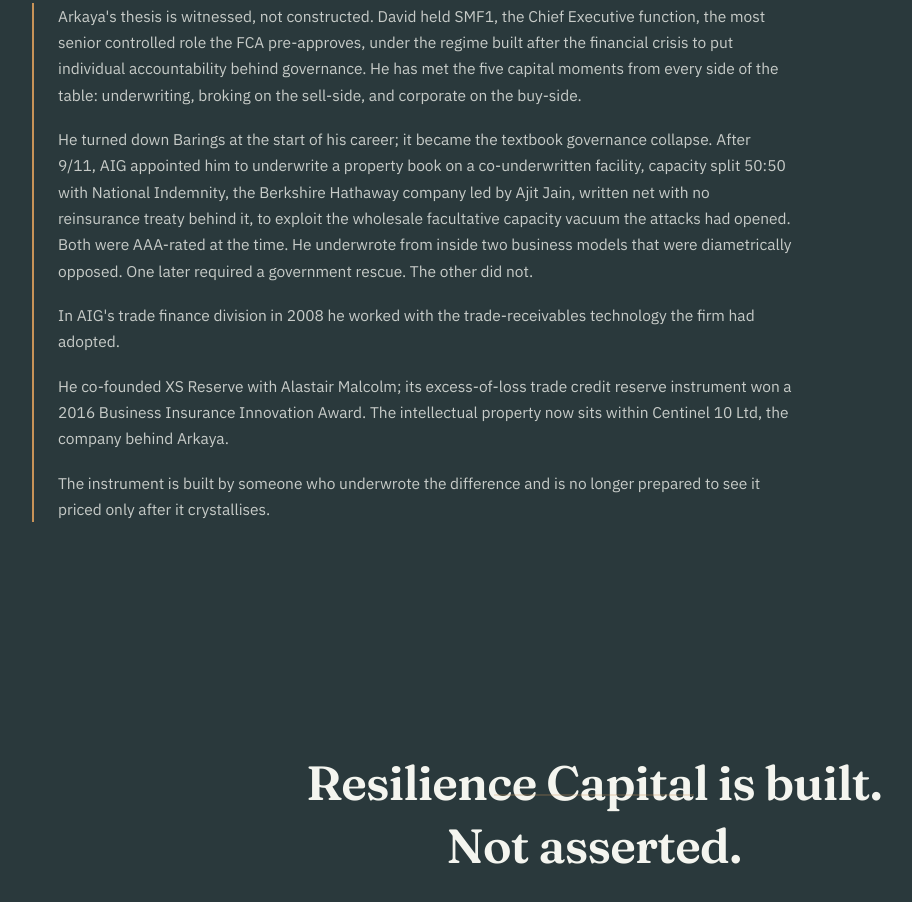
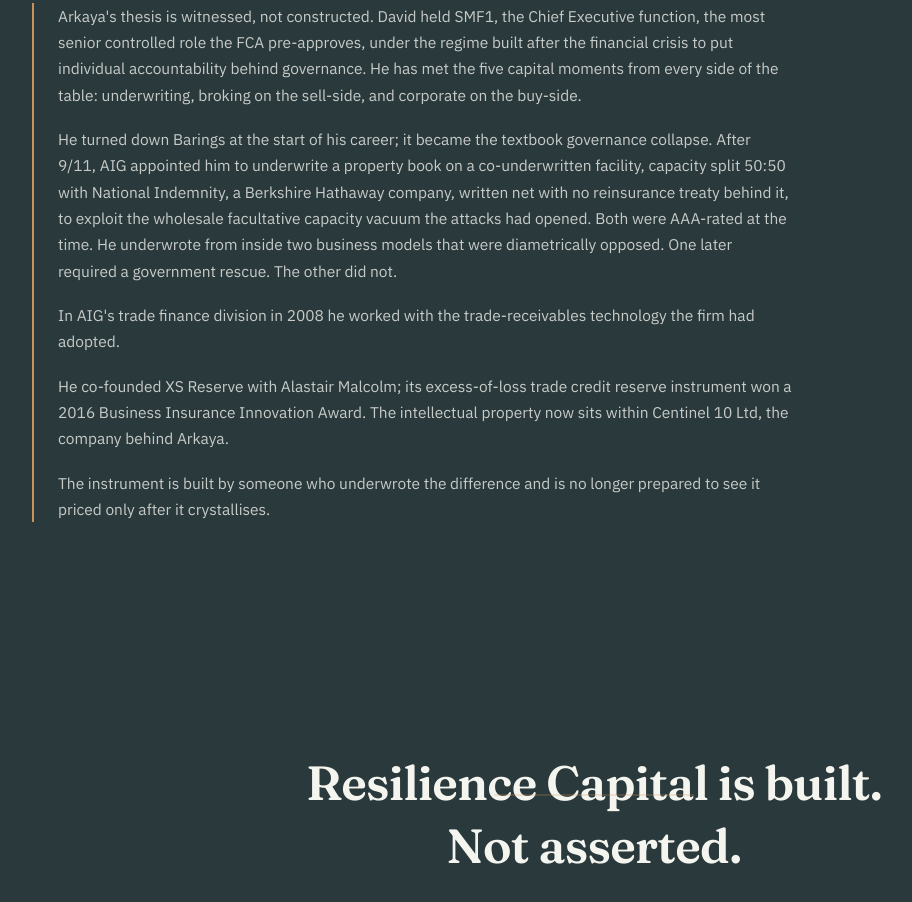
Before and after one commit to djm-jpg/Arkaya-site, a plain HTML site: page index.html in a window 1280 px wide. Shown: the part 1678-2580 px from the top of the page, without its empty margins (46-958 px from the left). Drawn offline with Linux system fonts and the light colour scheme.

Commit message:
Add files via upload

```diff
--- a/index.html
+++ b/index.html
@@ -631,7 +631,7 @@
       <h2 class="founder-name">David McKibbin</h2>
       <div class="founder-body">
         <p>Arkaya's thesis is witnessed, not constructed. David held SMF1, the Chief Executive function, the most senior controlled role the FCA pre-approves, under the regime built after the financial crisis to put individual accountability behind governance. He has met the five capital moments from every side of the table: underwriting, broking on the sell-side, and corporate on the buy-side.</p>
-        <p>He turned down Barings at the start of his career; it became the textbook governance collapse. After 9/11, AIG appointed him to underwrite a property book on a co-underwritten facility, capacity split 50:50 with National Indemnity, the Berkshire Hathaway company led by Ajit Jain, written net with no reinsurance treaty behind it, to exploit the wholesale facultative capacity vacuum the attacks had opened. Both were AAA-rated at the time. He underwrote from inside two business models that were diametrically opposed. One later required a government rescue. The other did not.</p>
+        <p>He turned down Barings at the start of his career; it became the textbook governance collapse. After 9/11, AIG appointed him to underwrite a property book on a co-underwritten facility, capacity split 50:50 with National Indemnity, a Berkshire Hathaway company, written net with no reinsurance treaty behind it, to exploit the wholesale facultative capacity vacuum the attacks had opened. Both were AAA-rated at the time. He underwrote from inside two business models that were diametrically opposed. One later required a government rescue. The other did not.</p>
         <p>In AIG's trade finance division in 2008 he worked with the trade-receivables technology the firm had adopted.</p>
         <p>He co-founded XS Reserve with Alastair Malcolm; its excess-of-loss trade credit reserve instrument won a 2016 Business Insurance Innovation Award. The intellectual property now sits within Centinel 10 Ltd, the company behind Arkaya.</p>
         <p>The instrument is built by someone who underwrote the difference and is no longer prepared to see it priced only after it crystallises.</p>
```
Also changed, not shown: standard.html (+1 -1 lines).
